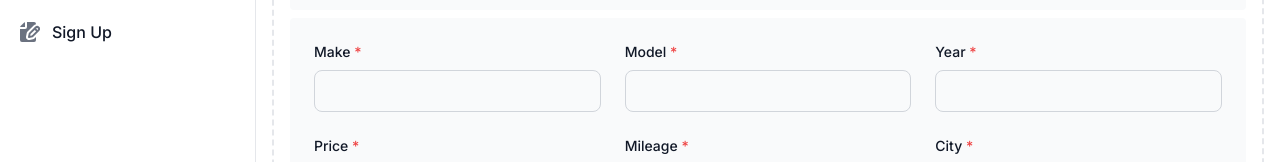
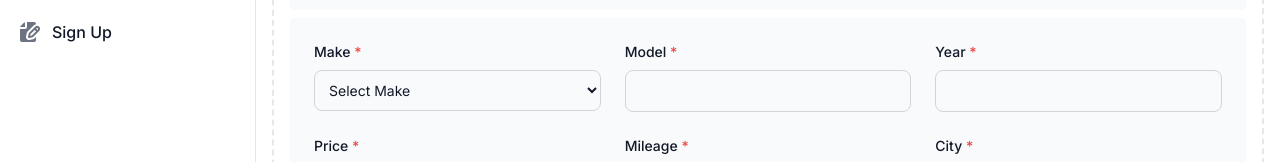
Before and after one commit to AINSoftwareSolution/motors, a Next.js app: page /portal/dashboard in a window 1280 px wide. Before the commit this address had no page. Shown: the part 164-326 px from the top of the page. Built offline with nearby package versions, Linux system fonts and the light colour scheme.

Commit message:
dropdown added

```diff
--- a/src/app/component/sidebar.tsx
+++ b/src/app/component/sidebar.tsx
@@ -17,13 +17,16 @@ const Sidebar = () => {
         setIsSidebarOpen(!isSidebarOpen);
     };
 
-    useEffect(() => {
-        if (!token) {
-          router.push('/portal/login')
-        }
-      }, [])
 
 
+    useEffect(() => {
+        // Only push to login if token is still null after it's been fetched
+        if (token !== undefined) {
+            if (!token) {
+                router.push('/portal/login');
+            }
+        }
+    }, []);
 
     useEffect(() => {
         const savedTheme = localStorage.getItem("theme");
@@ -67,7 +70,7 @@ const Sidebar = () => {
                                 </svg>
                             </button>
                             <Link href="/" className="flex ms-2 md:me-24" target="_blank">
-                            <Image src={LogoImg} className="w-28 h-auto object-contain" alt="Daulat Cars Logo" />
+                                <Image src={LogoImg} className="w-28 h-auto object-contain" alt="Daulat Cars Logo" />
                             </Link>
                         </div>
                         <div className="flex items-center">
@@ -99,7 +102,7 @@ const Sidebar = () => {
                                 <span className="ms-3">Add Car Details</span>
                             </Link>
                         </li>
-                         <li>
+                        <li>
                             <Link href="/portal/dashboard/addUser" className="flex items-center p-2 text-gray-900 rounded-lg dark:text-white hover:bg-gray-100 dark:hover:bg-gray-700 group">
                                 <svg className="flex-shrink-0 w-5 h-5 text-gray-500 transition duration-75 dark:text-gray-400 group-hover:text-gray-900 dark:group-hover:text-white" aria-hidden="true" xmlns="http://www.w3.org/2000/svg" fill="currentColor" viewBox="0 0 18 18">
                                     <path d="M6.143 0H1.857A1.857 1.857 0 0 0 0 1.857v4.286C0 7.169.831 8 1.857 8h4.286A1.857 1.857 0 0 0 8 6.143V1.857A1.857 1.857 0 0 0 6.143 0Zm10 0h-4.286A1.857 1.857 0 0 0 10 1.857v4.286C10 7.169 10.831 8 11.857 8h4.286A1.857 1.857 0 0 0 18 6.143V1.857A1.857 1.857 0 0 0 16.143 0Zm-10 10H1.857A1.857 1.857 0 0 0 0 11.857v4.286C0 17.169.831 18 1.857 18h4.286A1.857 1.857 0 0 0 8 16.143v-4.286A1.857 1.857 0 0 0 6.143 10Zm10 0h-4.286A1.857 1.857 0 0 0 10 11.857v4.286c0 1.026.831 1.857 1.857 1.857h4.286A1.857 1.857 0 0 0 18 16.143v-4.286A1.857 1.857 0 0 0 16.143 10Z" />
@@ -134,10 +137,10 @@ const Sidebar = () => {
                             </a>
                         </li> */}
                         <li>
-                            <button  onClick={Signup}
-                            className="flex items-center p-2 text-gray-900 rounded-lg dark:text-white hover:bg-gray-100 dark:hover:bg-gray-700 group">
+                            <button onClick={Signup}
+                                className="flex items-center p-2 text-gray-900 rounded-lg dark:text-white hover:bg-gray-100 dark:hover:bg-gray-700 group">
                                 <svg className="flex-shrink-0 w-5 h-5 text-gray-500 transition duration-75 dark:text-gray-400 group-hover:text-gray-900 dark:group-hover:text-white"
-                                aria-hidden="true" xmlns="http://www.w3.org/2000/svg" fill="currentColor" viewBox="0 0 20 20">
+                                    aria-hidden="true" xmlns="http://www.w3.org/2000/svg" fill="currentColor" viewBox="0 0 20 20">
                                     <path d="M5 5V.13a2.96 2.96 0 0 0-1.293.749L.879 3.707A2.96 2.96 0 0 0 .13 5H5Z" />
                                     <path d="M6.737 11.061a2.961 2.961 0 0 1 .81-1.515l6.117-6.116A4.839 4.839 0 0 1 16 2.141V2a1.97 1.97 0 0 0-1.933-2H7v5a2 2 0 0 1-2 2H0v11a1.969 1.969 0 0 0 1.933 2h12.134A1.97 1.97 0 0 0 16 18v-3.093l-1.546 1.546c-.413.413-.94.695-1.513.81l-3.4.679a2.947 2.947 0 0 1-1.85-.227 2.96 2.96 0 0 1-1.635-3.257l.681-3.397Z" />
                                     <path d="M8.961 16a.93.93 0 0 0 .189-.019l3.4-.679a.961.961 0 0 0 .49-.263l6.118-6.117a2.884 2.884 0 0 0-4.079-4.078l-6.117 6.117a.96.96 0 0 0-.263.491l-.679 3.4A.961.961 0 0 0 8.961 16Zm7.477-9.8a.958.958 0 0 1 .68-.281.961.961 0 0 1 .682 1.644l-.315.315-1.36-1.36.313-.318Zm-5.911 5.911 4.236-4.236 1.359 1.359-4.236 4.237-1.7.339.341-1.699Z" />
--- a/src/app/hooks/useToken.ts
+++ b/src/app/hooks/useToken.ts
@@ -1,13 +1,17 @@
 import { useState, useEffect } from 'react';
 
 const useToken = () => {
-    const [token, setToken] = useState<string | null>(null);
+    const [token, setToken] = useState<string | null>();
 
     useEffect(() => {
-        // Get token from localStorage when the component mounts
-        const savedToken = localStorage.getItem('token');
-        if (savedToken) {
-            setToken(savedToken);
+        // Check if the window object is available to ensure code runs only in the browser
+        if (typeof window !== 'undefined') {
+            const savedToken = localStorage.getItem('token');
+            if (savedToken) {
+                setToken(savedToken);
+            } else {
+                console.log('No token found in localStorage');
+            }
         }
     }, []);
 
--- a/src/app/portal/dashboard/layout.tsx
+++ b/src/app/portal/dashboard/layout.tsx
@@ -1,18 +1,21 @@
 import Sidebar from "@/app/component/sidebar"
+import { Suspense } from "react"
 
 export default function DashboardLayout({
   children,
 }: {
   children: React.ReactNode
 }) {
-  return <section>
-
+  return (
+    <Suspense fallback={<p>Loading feed...</p>}>
+      <section>
         <Sidebar />
-
         <div className="p-4 sm:ml-64 dark:bg-gray-700">
           <div className="p-4 border-2 border-gray-200 border-dashed rounded-lg dark:bg-gray-800 dark:border-gray-700 mt-14">
             {children}
           </div>
         </div>
       </section>
+    </Suspense>
+  )
 }
--- a/src/app/portal/dashboard/page.tsx
+++ b/src/app/portal/dashboard/page.tsx
@@ -1,7 +1,8 @@
 "use client"
+import { carMakes } from '@/app/utilis/data'
 import { CarFormData } from '@/app/utilis/type'
 import Image from 'next/image'
-import React, {useState } from 'react'
+import React, { useState } from 'react'
 import { IoCarSportOutline } from 'react-icons/io5'
 
 const Dashboard = () => {
@@ -106,9 +107,17 @@ const Dashboard = () => {
           <div className="grid grid-cols-1 md:grid-cols-3 gap-6">
             <div>
               <label htmlFor="make" className="block mb-2 text-sm font-medium text-gray-900 dark:text-white">
-                Make <span className="text-red-500">*</span></label>
-              <input id="make" name="make" type="text" required onChange={handleInputChange} value={formData?.make}
-                className="bg-gray-50 border border-gray-300 text-gray-900 text-sm rounded-lg focus:ring-blue-500 focus:border-blue-500 block w-full p-2.5 dark:bg-gray-700 dark:border-gray-600 dark:placeholder-gray-400 dark:text-white dark:focus:ring-blue-500 dark:focus:border-blue-500" />
+                Make <span className="text-red-500">*</span>
+              </label>
+              <select id="make" name="make" required onChange={handleInputChange} value={formData?.make}
+                className="bg-gray-50  border border-gray-300 text-gray-900 text-sm rounded-lg focus:ring-blue-500 focus:border-blue-500 block w-full p-2.5 dark:bg-gray-700 dark:border-gray-600 dark:placeholder-gray-400 dark:text-white dark:focus:ring-blue-500 dark:focus:border-blue-500">
+                <option value="">Select Make</option>
+                {carMakes.map((make:string) => (
+                  <option key={make} value={make}>
+                    {make}
+                  </option>
+                ))}
+              </select>
             </div>
             <div>
               <label htmlFor="model" className="block mb-2 text-sm font-medium text-gray-900 dark:text-white">
--- a/src/app/utilis/data.ts
+++ b/src/app/utilis/data.ts
@@ -371,3 +371,37 @@ export const staySafe = [
   "How to spot scam ads?",
   "How to protect yourself?",
 ];
+
+
+export const carMakes = [
+  'Toyota',
+  'Honda',
+  'Ford',
+  'Chevrolet',
+  'Nissan',
+  'BMW',
+  'Mercedes-Benz',
+  'Volkswagen',
+  'Hyundai',
+  'Kia',
+  'Subaru',
+  'Mazda',
+  'Dodge',
+  'Jeep',
+  'Chrysler',
+  'GMC',
+  'Porsche',
+  'Tesla',
+  'Audi',
+  'Lexus',
+  'Land Rover',
+  'Jaguar',
+  'Volvo',
+  'Mitsubishi',
+  'Acura',
+  'Infiniti',
+  'Buick',
+  'Lincoln',
+  'Ram',
+  'Fiat',
+];
```
Lines whose indentation alone changed are shown as unchanged.
